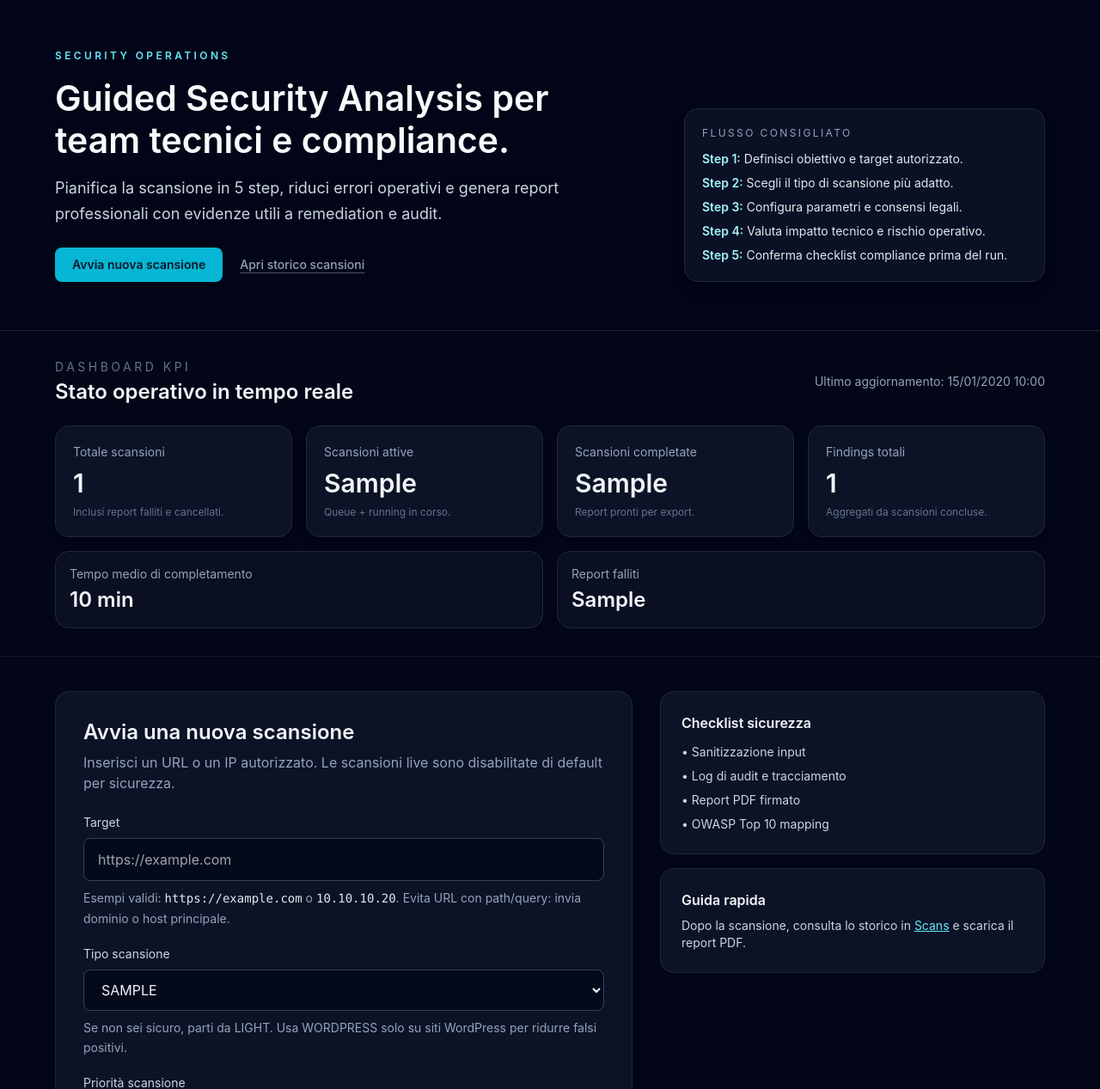
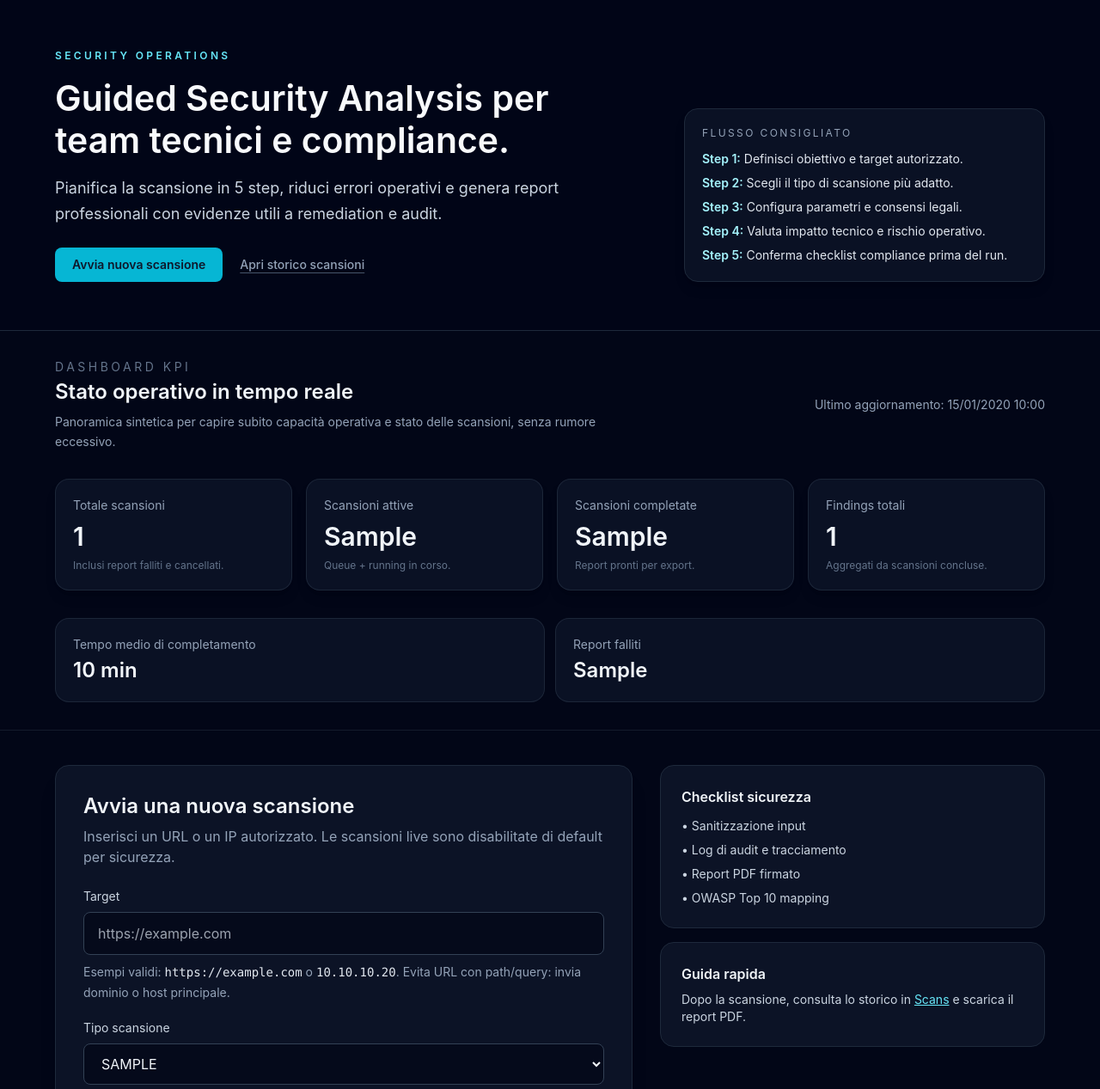
Before and after one commit to chiaraberti13/vap, a Python web app: template templates/index.html in a window 1280 px wide. Shown: the top 1267 px of the page at 86% size. Run offline with Jinja, Linux system fonts and the light colour scheme; the template is opened without the code that fills it: most values are stand-ins (such as "Sample title", 1, 10 or a date in 2020).

Commit message:
Refine dashboard/detail density with reusable layout tokens

```diff
--- a/static/css/style.css
+++ b/static/css/style.css
@@ -72,6 +72,43 @@ body {
     line-height: var(--line-height-relaxed);
 }
 
+.content-shell {
+    margin-inline: auto;
+    width: min(100%, 72rem);
+}
+
+.content-stack-lg > * + * {
+    margin-top: 1.5rem;
+}
+
+.content-card {
+    border-radius: 1rem;
+    border: 1px solid rgb(30 41 59 / 0.9);
+    background: rgb(15 23 42 / 0.72);
+    padding: 1rem;
+}
+
+.content-kpi-grid {
+    display: grid;
+    gap: 0.75rem;
+}
+
+@media (min-width: 768px) {
+    .content-card {
+        padding: 1.25rem;
+    }
+}
+
+@media (min-width: 1024px) {
+    .content-stack-lg > * + * {
+        margin-top: 2rem;
+    }
+
+    .content-kpi-grid {
+        gap: 1rem;
+    }
+}
+
 .form-control-invalid {
     border-color: rgba(248, 113, 113, 0.9) !important;
     box-shadow: 0 0 0 2px rgba(248, 113, 113, 0.28);
--- a/templates/index.html
+++ b/templates/index.html
@@ -71,44 +71,45 @@
     {% endif %}
 
     <section class="border-b border-slate-800/60 px-4 py-8 sm:px-6" aria-labelledby="dashboard-kpi-title">
-      <div class="home-container">
+      <div class="home-container content-stack-lg">
         <div class="flex items-center justify-between gap-4 flex-wrap">
           <div>
             <p class="text-sm uppercase tracking-[0.25em] text-slate-500">Dashboard KPI</p>
             <h2 id="dashboard-kpi-title" class="home-section-title mt-1 font-semibold">Stato operativo in tempo reale</h2>
+            <p class="home-microcopy mt-2 max-w-2xl text-slate-400">Panoramica sintetica per capire subito capacità operativa e stato delle scansioni, senza rumore eccessivo.</p>
           </div>
           <div class="home-microcopy text-slate-400">
             Ultimo aggiornamento: {{ dashboard_timestamp.strftime("%d/%m/%Y %H:%M") }}
           </div>
         </div>
-        <div class="mt-6 grid gap-4 sm:grid-cols-2 lg:grid-cols-4">
-          <div class="rounded-2xl border border-slate-800 bg-slate-900/80 p-5 shadow-lg">
+        <div class="content-kpi-grid sm:grid-cols-2 lg:grid-cols-4">
+          <div class="content-card shadow-lg">
             <p class="text-sm text-slate-400">Totale scansioni</p>
             <p class="text-3xl font-semibold mt-2">{{ kpi_metrics.total_scans }}</p>
             <p class="text-xs text-slate-500 mt-2">Inclusi report falliti e cancellati.</p>
           </div>
-          <div class="rounded-2xl border border-slate-800 bg-slate-900/80 p-5 shadow-lg">
+          <div class="content-card shadow-lg">
             <p class="text-sm text-slate-400">Scansioni attive</p>
             <p class="text-3xl font-semibold mt-2">{{ kpi_metrics.active_scans }}</p>
             <p class="text-xs text-slate-500 mt-2">Queue + running in corso.</p>
           </div>
-          <div class="rounded-2xl border border-slate-800 bg-slate-900/80 p-5 shadow-lg">
+          <div class="content-card shadow-lg">
             <p class="text-sm text-slate-400">Scansioni completate</p>
             <p class="text-3xl font-semibold mt-2">{{ kpi_metrics.completed_scans }}</p>
             <p class="text-xs text-slate-500 mt-2">Report pronti per export.</p>
           </div>
-          <div class="rounded-2xl border border-slate-800 bg-slate-900/80 p-5 shadow-lg">
+          <div class="content-card shadow-lg">
             <p class="text-sm text-slate-400">Findings totali</p>
             <p class="text-3xl font-semibold mt-2">{{ kpi_metrics.total_findings }}</p>
             <p class="text-xs text-slate-500 mt-2">Aggregati da scansioni concluse.</p>
           </div>
         </div>
-        <div class="mt-4 grid gap-4 sm:grid-cols-2">
-          <div class="rounded-2xl border border-slate-800 bg-slate-900/60 p-4">
+        <div class="grid gap-3 sm:grid-cols-2">
+          <div class="content-card">
             <p class="text-sm text-slate-400">Tempo medio di completamento</p>
             <p class="text-2xl font-semibold mt-1">{{ kpi_metrics.avg_duration_minutes }} min</p>
           </div>
-          <div class="rounded-2xl border border-slate-800 bg-slate-900/60 p-4">
+          <div class="content-card">
             <p class="text-sm text-slate-400">Report falliti</p>
             <p class="text-2xl font-semibold mt-1">{{ kpi_metrics.failed_scans }}</p>
           </div>
```
Also changed, not shown: templates/scan_detail.html (+11 -11 lines), templates/scans_list.html (+9 -8 lines), upgrade.md (+1 -1 lines).
